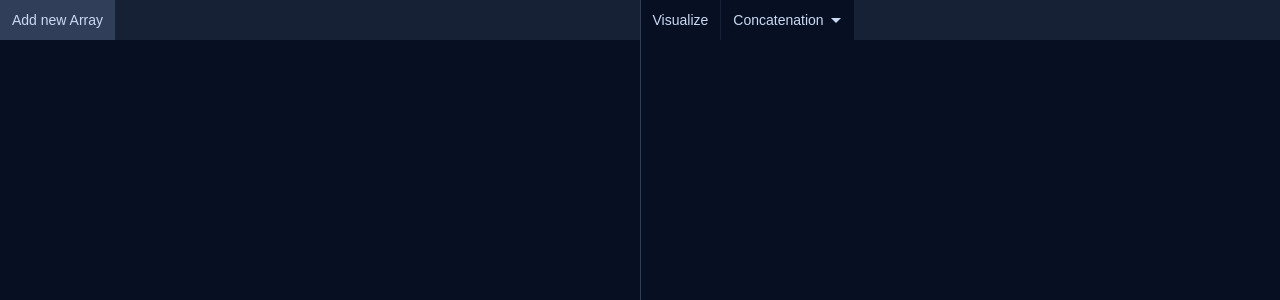
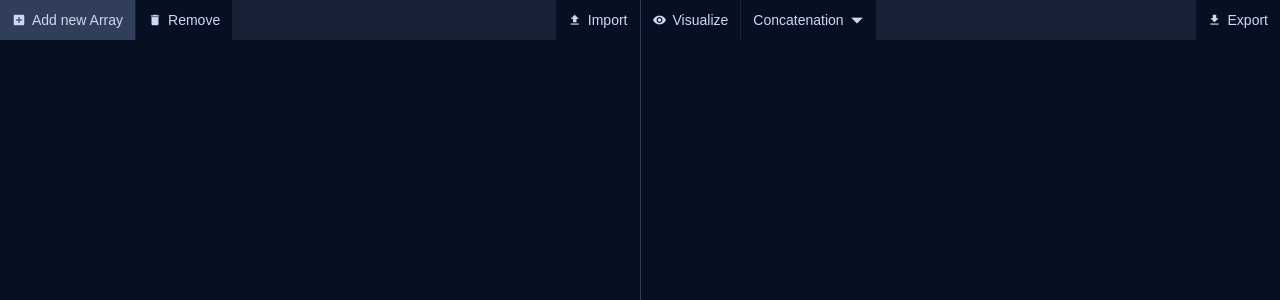
Before and after one commit to sobekcore/array-visualizer, a Vue app: page / in a window 1280 px wide. Shown: the top 300 px of the page. Built offline with nearby package versions, Linux system fonts and the light colour scheme.

Commit message:
Loading & saving arrays with localStorage

```diff
--- a/src/app.vue
+++ b/src/app.vue
@@ -1,6 +1,6 @@
 <template>
   <main class="application" role="application">
-    <Arrays @arrays="prepareArrays($event)" />
+    <Arrays :load="load" @arrays="prepareArrays($event)" />
     <div class="separator"></div>
     <Visualizer :arrays="arrays" />
   </main>
@@ -19,29 +19,37 @@ export default {
   data() {
     return {
       arrays: {},
+      load: {},
     };
   },
   methods: {
     prepareArrays(event) {
+      if (!event) {
+        this.load = {};
+        this.arrays = {};
+        this.$utility.localStorageSave("arrays", this.arrays);
+        return false;
+      }
+
       let id = event.array;
       if (!this.arrays[id]) {
         this.arrays[id] = [];
       }
 
+      if (event.item && event.value) {
         let array = this.arrays[id];
+        let iterator = array.entries();
         let alreadyCreated = false;
-      let i = 0;
 
-      for (let value of array) {
+        for (let [id, value] of iterator) {
           if (value.item === event.item) {
-          array[i] = {
+            array[id] = {
               item: event.item,
               value: event.value,
             };
             alreadyCreated = true;
             break;
           }
-        i++;
         }
 
         if (!alreadyCreated) {
@@ -50,7 +58,16 @@ export default {
             value: event.value,
           });
         }
+      }
+
+      this.$utility.localStorageSave("arrays", this.arrays);
     },
+    loadArrays() {
+      this.load = this.$utility.localStorageGet("arrays");
+    },
+  },
+  mounted() {
+    this.loadArrays();
   },
 };
 </script>
--- a/src/components/molecules/Array.vue
+++ b/src/components/molecules/Array.vue
@@ -13,19 +13,20 @@
       </button>
     </div>
     <div class="array-items">
-      <template v-if="prepend">
-        <template v-for="item in prepend" :key="item">
-          <ArrayItem :visual="visual" :value="item" />
-        </template>
+      <template v-for="(item, count) in load" :key="++count">
+        <ArrayItem
+          :id="count"
+          :visual="visual"
+          :value="$utility.oneOfTwo(item.value, item)"
+          @arrayItemValue="syncArrays(id, count, $event)"
+        />
       </template>
-      <template v-else>
-        <template v-for="item in items" :key="item">
-          <ArrayItem
-            :id="item"
-            :visual="visual"
-            @arrayItemValue="syncArrays(id, item, $event)"
-          />
-        </template>
+      <template v-for="item in items" :key="item + populated">
+        <ArrayItem
+          :id="item + populated"
+          :visual="visual"
+          @arrayItemValue="syncArrays(id, item + populated, $event)"
+        />
       </template>
     </div>
   </section>
@@ -44,12 +45,13 @@ export default {
     id: Number,
     title: String,
     visual: Boolean,
-    prepend: Array,
+    load: Array,
   },
   data() {
     return {
       items: 0,
       offset: 0,
+      populated: this.load ? this.load.length : 0,
     };
   },
   methods: {
--- a/src/components/organisms/Arrays.vue
+++ b/src/components/organisms/Arrays.vue
@@ -1,13 +1,24 @@
 <template>
   <section class="arrays">
     <div class="arrays-header">
-      <button class="add-new-array interact" @click="addNewArray()">
-        Add new Array
+      <button class="header-button interact" @click="addNewArray()">
+        <MaterialIcon class="header-icon" name="add_box" /> Add new Array
+      </button>
+      <button class="header-button interact" @click="removeArrays()">
+        <MaterialIcon class="header-icon" name="delete" /> Remove
+      </button>
+      <div class="header-stretch-split"></div>
+      <button class="header-button interact">
+        <MaterialIcon class="header-icon" name="upload" /> Import
       </button>
     </div>
     <div class="arrays-display">
       <template v-for="array in arrays" :key="array">
-        <Array :id="array" @arrayValues="checkArrays($event)">
+        <Array
+          :id="array"
+          :load="load[array]"
+          @arrayValues="checkArrays($event)"
+        >
           Array #{{ array }}
         </Array>
       </template>
@@ -17,12 +28,17 @@
 
 <script>
 import Array from "@/components/molecules/Array";
+import MaterialIcon from "@/components/atoms/MaterialIcon";
 
 export default {
   name: "Arrays",
   emits: ["arrays"],
   components: {
     Array,
+    MaterialIcon,
+  },
+  props: {
+    load: Object,
   },
   data() {
     return {
@@ -34,6 +50,7 @@ export default {
   methods: {
     addNewArray() {
       this.arrays++;
+      this.checkArrays({ array: this.arrays });
     },
     checkArrays(event) {
       this.$emit("arrays", event);
@@ -44,9 +61,23 @@ export default {
       this.resize = screen > size && this.width <= size ? true : false;
       this.width = screen;
     },
+    removeArrays() {
+      let message = "Do you want to remove all the arrays?";
+      if (this.arrays > 0 && confirm(message)) {
+        this.arrays = 0;
+        this.checkArrays(null);
+      }
+    },
+    loadArrays(arrays) {
+      let length = Object.keys(arrays).length;
+      for (let i = 1; i <= length; i++) {
+        this.addNewArray();
+      }
+    },
   },
   mounted() {
     this.$utility.debounce("resize", this.resizeArrays, 100);
+    this.$nextTick(() => this.loadArrays(this.load));
   },
 };
 </script>
--- a/src/components/organisms/Visualizer.vue
+++ b/src/components/organisms/Visualizer.vue
@@ -1,17 +1,21 @@
 <template>
   <section class="visualizer">
     <div class="visualizer-header">
-      <button class="visualize-arrays interact" @click="visualizeArrays()">
-        Visualize
+      <button class="header-button interact" @click="visualizeArrays()">
+        <MaterialIcon class="header-icon" name="visibility" /> Visualize
       </button>
       <Dropdown
         :config="config"
         :title="config[0].name"
         @value="changeOperationType($event)"
       />
+      <div class="header-stretch-split"></div>
+      <button class="header-button interact">
+        <MaterialIcon class="header-icon" name="download" /> Export
+      </button>
     </div>
     <template v-if="arrayResults.length > 0">
-      <Array :visual="true" :prepend="arrayResults">Visualized Array</Array>
+      <Array :visual="true" :load="arrayResults">Visualized Array</Array>
     </template>
   </section>
 </template>
@@ -19,6 +23,7 @@
 <script>
 import Array from "@/components/molecules/Array";
 import Dropdown from "@/components/atoms/Dropdown";
+import MaterialIcon from "@/components/atoms/MaterialIcon";
 import Calculate from "@/assets/operations.js";
 import Configs from "@/assets/configs.js";
 
@@ -27,6 +32,7 @@ export default {
   components: {
     Array,
     Dropdown,
+    MaterialIcon,
   },
   props: {
     arrays: Object,
@@ -58,14 +64,6 @@ export default {
       if (length === 0) {
         this.disableInteraction(false);
         return false;
-      }
-
-      // Add empty arrays to help with calculations
-      for (let i = 1; i <= Object.keys(arrays)[length - 1]; i++) {
-        if (!arrays[i]) {
-          arrays[i] = [];
-          length++;
-        }
       }
 
       let items = 0;
--- a/src/utility/mixins.scss
+++ b/src/utility/mixins.scss
@@ -12,6 +12,8 @@
   border: none;
   padding: 12px;
   user-select: none;
+  display: inline-flex;
+  align-items: center;
   background: $main-dark-color;
   color: $font-light-color;
   font-family: sans-serif;
@@ -29,8 +31,17 @@
   width: 100%;
   gap: 1px;
 
-  button {
+  .header-stretch-split {
+    flex-grow: 1;
+  }
+
+  .header-button {
     @include ui-button;
+
+    .header-icon {
+      font-size: 14px;
+      margin-right: 6px;
+    }
   }
 }
 
@@ -48,8 +59,8 @@
 
     .dropdown-icon {
       margin-left: 6px;
-      transform: translateY(1px) scale(2);
-      font-size: 12px;
+      transform: scale(2);
+      font-size: 14px;
     }
   }
 
--- a/src/utility/utility.js
+++ b/src/utility/utility.js
@@ -1,4 +1,10 @@
 export default {
+  localStorageSave: (key, value) => {
+    localStorage.setItem(key, JSON.stringify(value));
+  },
+  localStorageGet: (key) => {
+    return JSON.parse(localStorage.getItem(key));
+  },
   toJSON: (object) => {
     return JSON.parse(JSON.stringify(object));
   },
```
Lines whose indentation alone changed are shown as unchanged.
